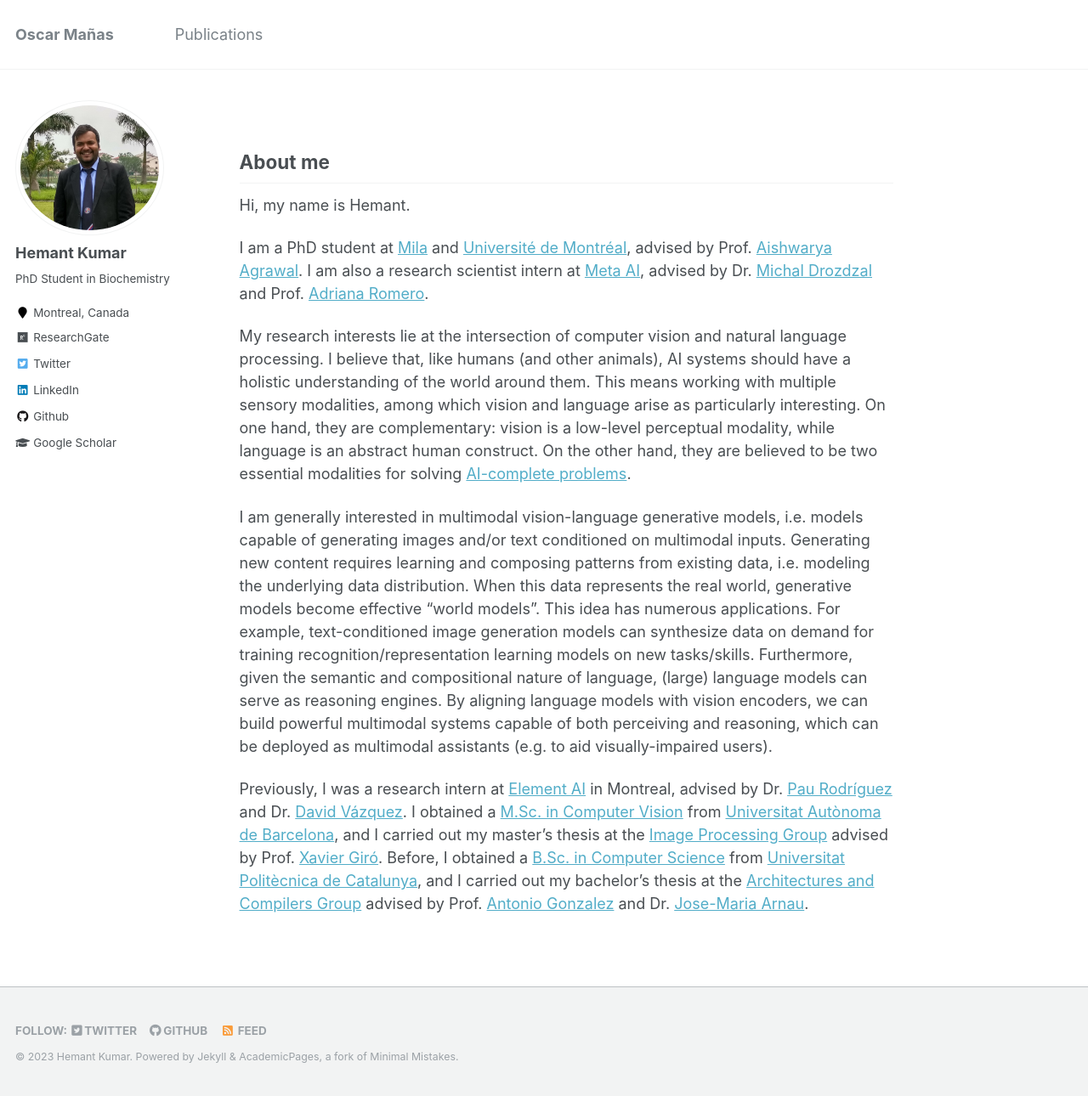
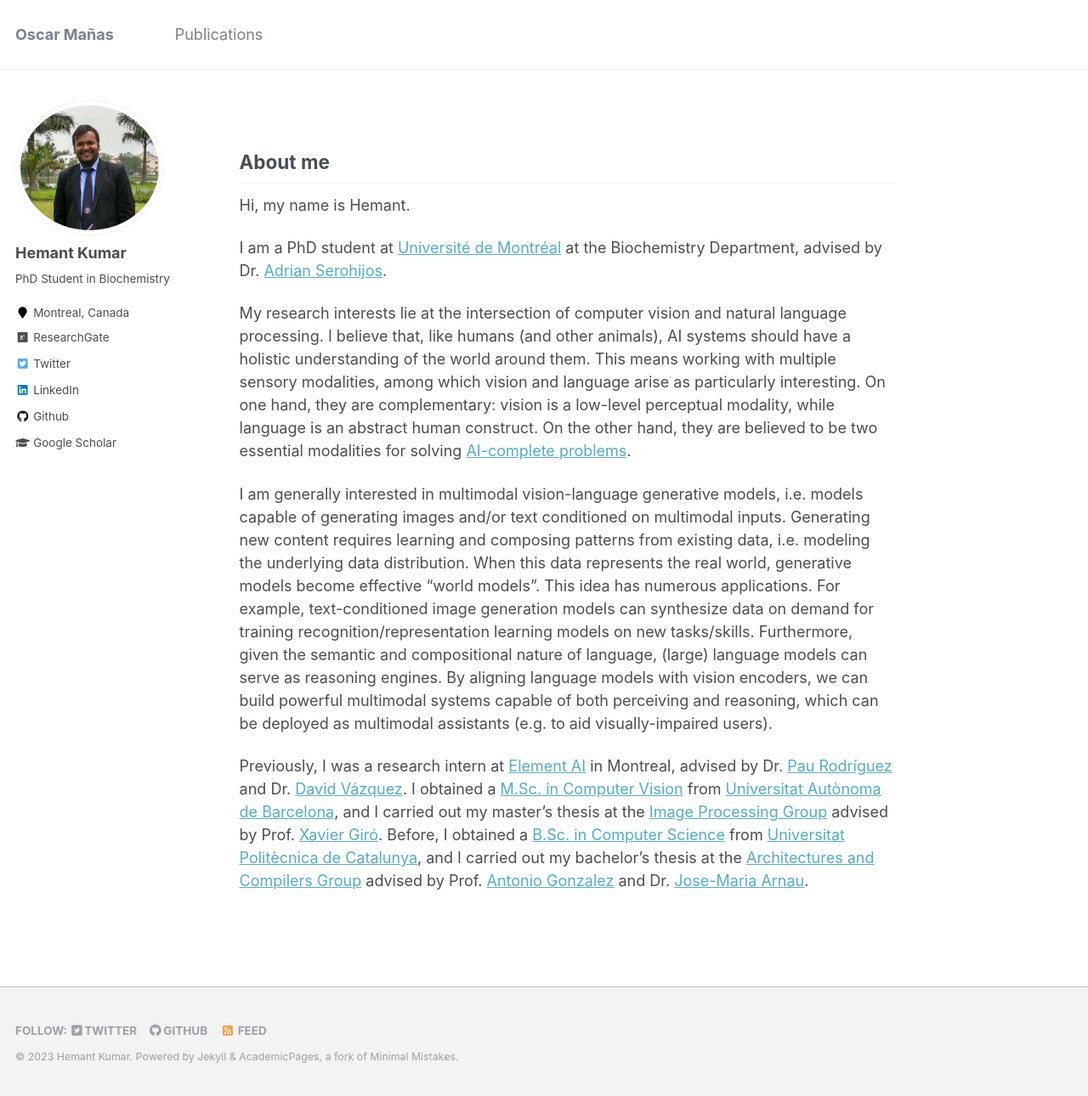
Before and after one commit to hemantkiitg/hemantkiitg.github.io, a Jekyll site: the page built from _pages/about.md, in a window 1280 px wide and 1290 px high. Shown: the whole window at 85% size. Built offline with Jekyll 4.4.1, drawn with Linux system fonts in a browser that asks for light colours.

Commit message:
Update about.md

```diff
--- a/_pages/about.md
+++ b/_pages/about.md
@@ -12,7 +12,7 @@ redirect_from:
 
 Hi, my name is Hemant.
 
-I am a PhD student at [Mila](https://mila.quebec/en/) and [Université de Montréal](https://diro.umontreal.ca/english/home/), advised by Prof. [Aishwarya Agrawal](https://www.iro.umontreal.ca/~agrawal/). I am also a research scientist intern at [Meta AI](https://ai.meta.com/research/), advised by Dr. [Michal Drozdzal](https://www.linkedin.com/in/michal-drozdzal-a36b9b42) and Prof. [Adriana Romero](https://sites.google.com/site/adriromsor/home).
+I am a PhD student at [Université de Montréal](https://www.umontreal.ca/) at the Biochemistry Department, advised by Dr. [Adrian Serohijos](http://www.serohijoslab.org/).
 
 My research interests lie at the intersection of computer vision and natural language processing. I believe that, like humans (and other animals), AI systems should have a holistic understanding of the world around them. This means working with multiple sensory modalities, among which vision and language arise as particularly interesting. On one hand, they are complementary: vision is a low-level perceptual modality, while language is an abstract human construct. On the other hand, they are believed to be two essential modalities for solving [AI-complete problems](https://en.wikipedia.org/wiki/AI-complete).
 
```
